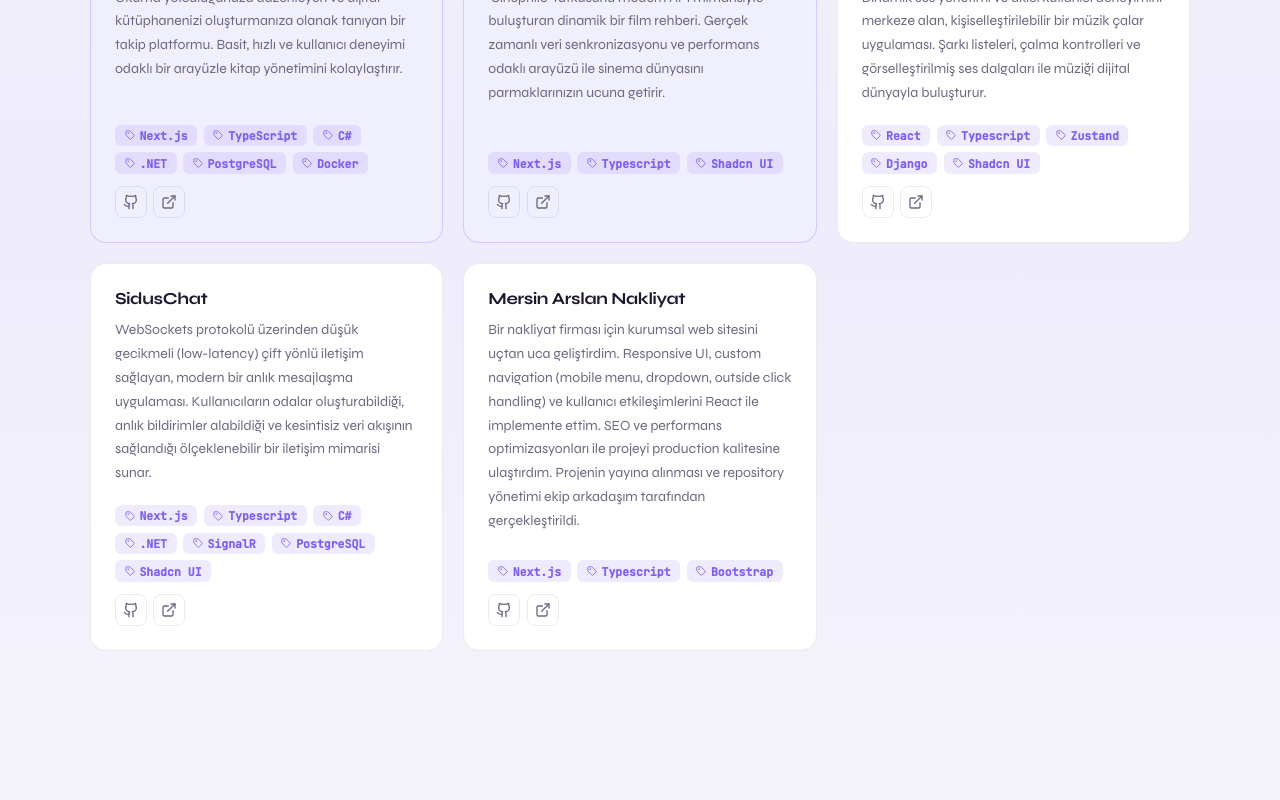
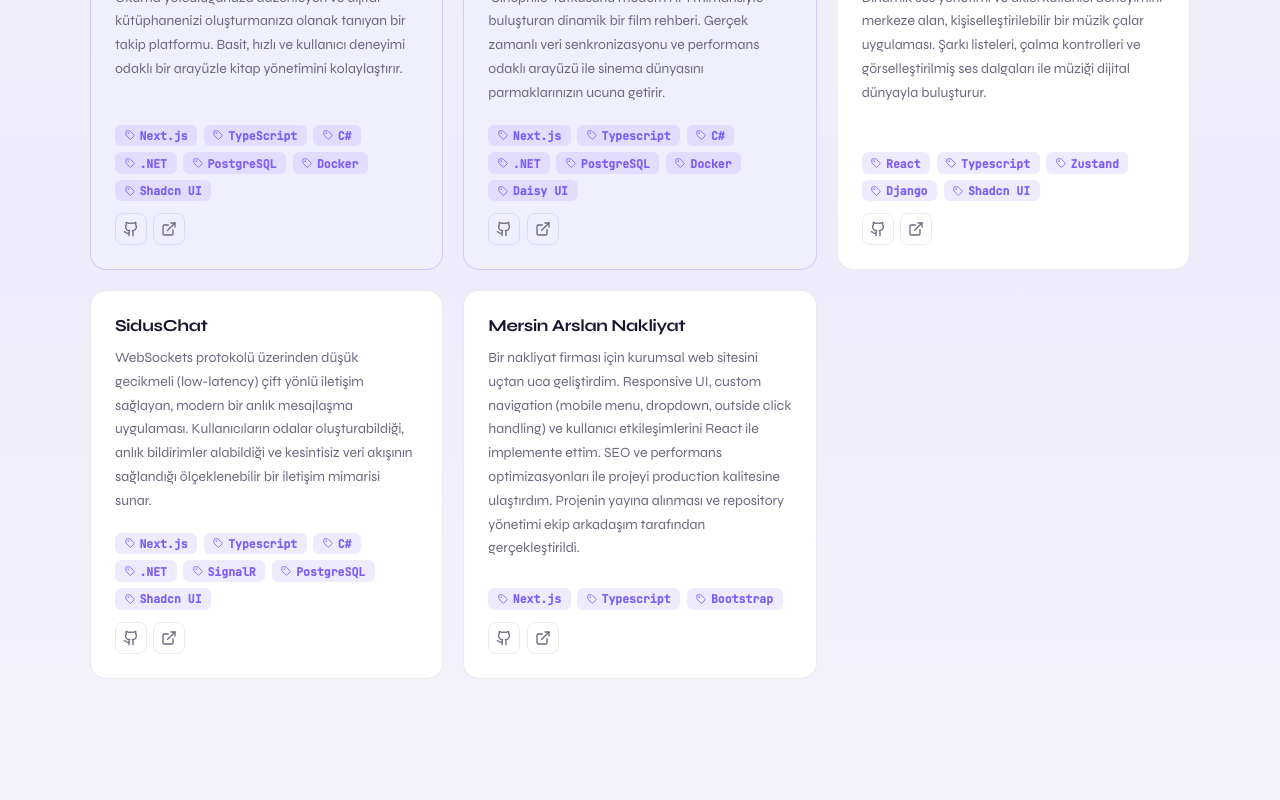
Before and after one commit to sidumandr/sidumandev, a Next.js app: page / in a window 1280 px wide. Shown: the part 2160-2960 px from the top of the page. Built offline with nearby package versions, Linux system fonts and the light colour scheme.

Commit message:
projects

```diff
--- a/src/app/components/Projects/Projects.tsx
+++ b/src/app/components/Projects/Projects.tsx
@@ -8,7 +8,15 @@ const projects = [
     title: "Book Tracker App",
     description:
       "Okuma yolculuğunuzu düzenleyen ve dijital kütüphanenizi oluşturmanıza olanak tanıyan bir takip platformu. Basit, hızlı ve kullanıcı deneyimi odaklı bir arayüzle kitap yönetimini kolaylaştırır.",
-    tags: ["Next.js", "TypeScript", "C#", ".NET", "PostgreSQL", "Docker"],
+    tags: [
+      "Next.js",
+      "TypeScript",
+      "C#",
+      ".NET",
+      "PostgreSQL",
+      "Docker",
+      "Shadcn UI",
+    ],
     github: "https://github.com/sidumandr/book-tracker",
     live: "https://sidbooktracker.vercel.app",
     featured: true,
@@ -17,9 +25,17 @@ const projects = [
     title: "Cinapil",
     description:
       "'Cinephile' tutkusunu modern API mimarisiyle buluşturan dinamik bir film rehberi. Gerçek zamanlı veri senkronizasyonu ve performans odaklı arayüzü ile sinema dünyasını parmaklarınızın ucuna getirir.",
-    tags: ["Next.js", "Typescript", "Shadcn UI"],
+    tags: [
+      "Next.js",
+      "Typescript",
+      "C#",
+      ".NET",
+      "PostgreSQL",
+      "Docker",
+      "Daisy UI",
+    ],
     github: "https://github.com/sidumandr/react-film-app",
-    live: "#",
+    live: "https://cinapil.vercel.app/",
     featured: true,
   },
   {
```
